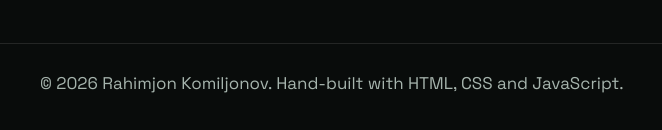
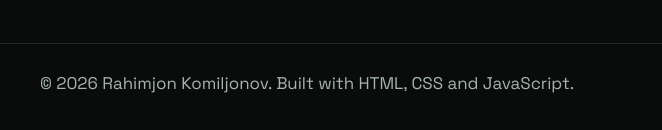
Before and after one commit to rahimjonkomiljonov/portfolio, a plain HTML site: page index.html in a window 1280 px wide. Shown: the part 6899-7029 px from the top of the page, 30-692 px from the left. Drawn offline with Linux system fonts and the light colour scheme; animation ran at ten frames a second.

Commit message:
Footer: say 'Built with' instead of 'Hand-built with'

```diff
--- a/index.html
+++ b/index.html
@@ -386,7 +386,7 @@
 
   <footer class="site-footer">
     <div class="wrap foot">
-      <p>&copy; 2026 Rahimjon Komiljonov. Hand-built with HTML, CSS and JavaScript.</p>
+      <p>&copy; 2026 Rahimjon Komiljonov. Built with HTML, CSS and JavaScript.</p>
       <a href="#home">Back to top <span aria-hidden="true">&uarr;</span></a>
     </div>
   </footer>
```
